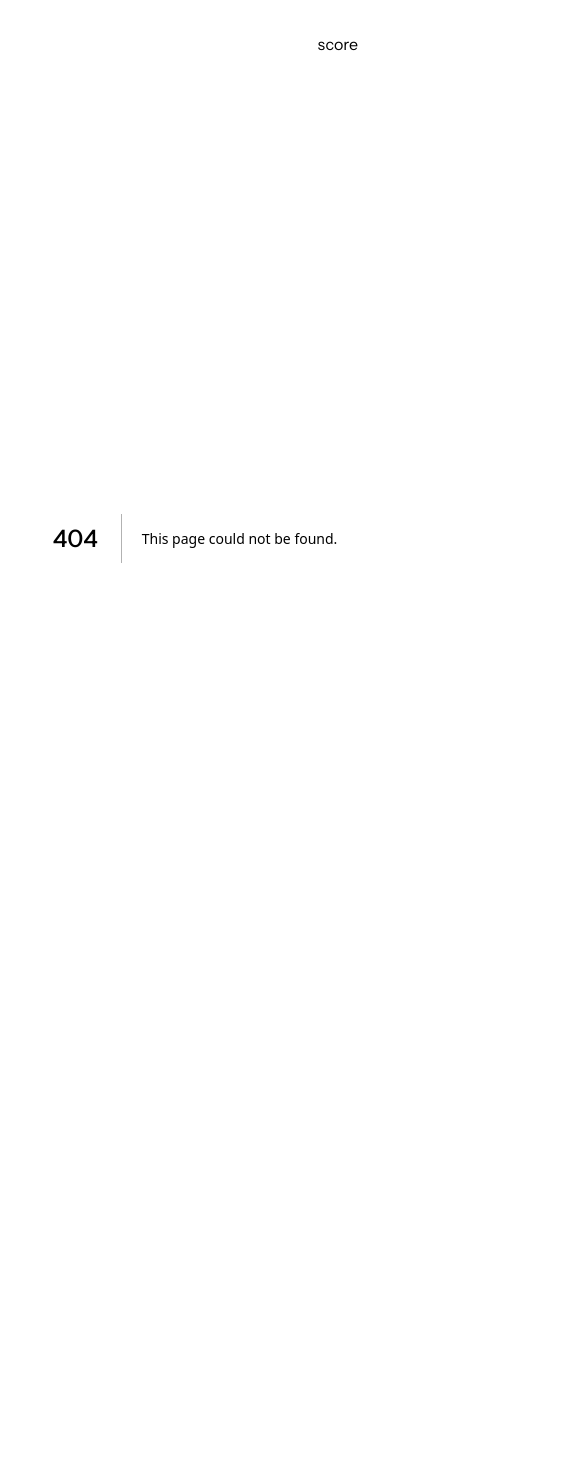
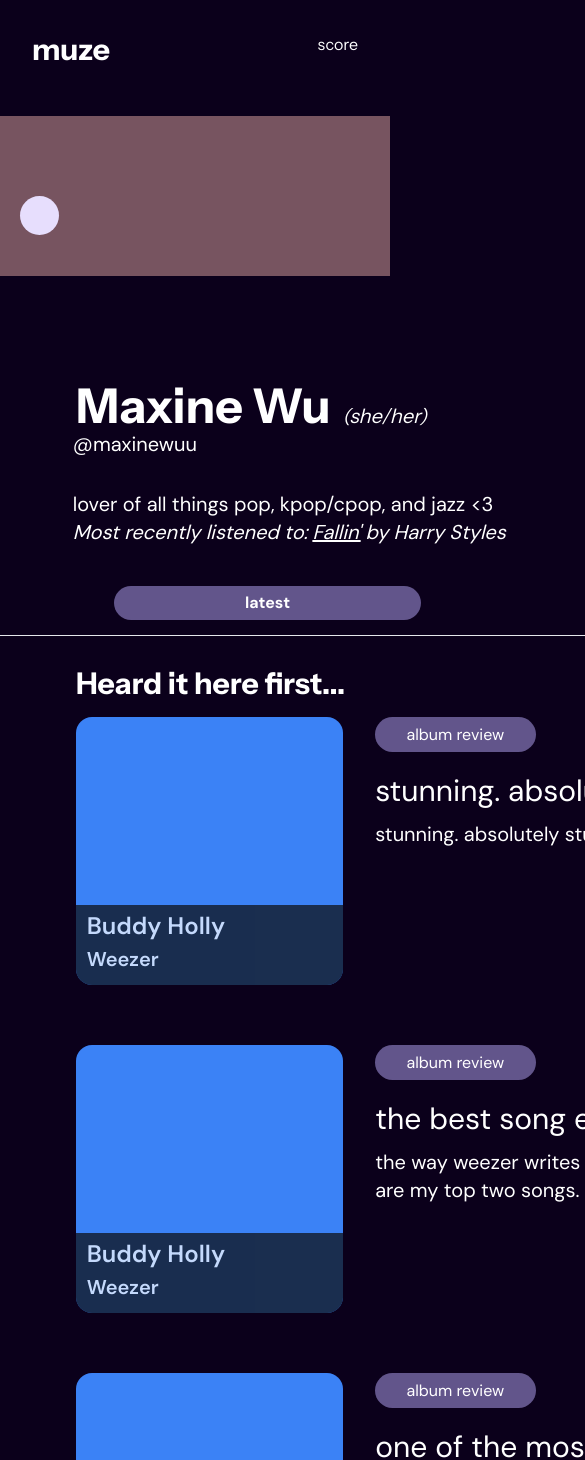
Before and after one commit to theamandawang/Muze, a Next.js app in the folder muze/: page /profile in a window 390 px wide. Before the commit this address had no page. Shown: the top 1460 px of the page, 585 px wide, since content can reach past the window. Before the commit the page ends 960 px from the top, so only its background shows below. Built offline with nearby package versions, Linux system fonts and the light colour scheme.

Commit message:
feat: barebones profile done, need to implement responsive design units

```diff
--- a/muze/next.config.ts
+++ b/muze/next.config.ts
@@ -6,7 +6,7 @@ const nextConfig: NextConfig = {
     return [
       {
         source: '/',
-        destination: '/dashboard',
+        destination: '/profile',
         permanent: false
       }
     ]
--- /dev/null
+++ b/muze/src/app/profile/page.tsx
@@ -0,0 +1,88 @@
+import AlbumArt from "@/components/album_art/album_art"
+
+export default function Profile(){
+    return (
+        <div>
+            <div className="relative bg-secondary h-[10rem]">
+                <div className="absolute aspect-square rounded-full bg-tertiary top-[50%] left-[5%] w-[10%]"></div>
+            </div>
+            <div className="grid grid-flow-row auto-rows-max mb-[15%]">
+                <div className="px-[5%] mt-[7%]">
+                    <h1 className="text-5xl font-bold">Maxine Wu
+                        <span className="text-xl italic px-3 font-normal">(she/her)</span>
+                    </h1>
+                </div>
+                <div className="px-[4%]">
+                        <p className="text-xl px-3 font-normal">@maxinewuu</p>
+                </div>
+                <div className="px-[4%] py-[2rem]">
+                        <p className="text-xl px-3 font-normal">lover of all things pop, kpop/cpop, and jazz &lt;3</p>
+                        <p className="text-xl px-3 italic">Most recently listened to:
+                            <span className="underline px-[0.3rem]">Fallin'</span>
+                            by Harry Styles
+                        </p>
+                </div>
+                <div>
+                    <div className="grid grid-cols grid-cols-[1fr_1fr_1fr] px-[5%] gap-x-[8%] mb-[1%]">
+                        <div className="justify-self-center bg-primary rounded-full mt-[2%] w-[80%] py-[1.25%] text-center">
+                            <span className="font-bold">latest</span>
+                        </div>
+                        <div className="justify-self-center bg-primary rounded-full mt-[2%] w-[80%] py-[1.25%] text-center">
+                            <span>reviews</span>
+                        </div>
+                        <div className="justify-self-center bg-primary rounded-full mt-[2%] w-[80%] py-[1.25%] text-center">
+                            <span>concerts</span>
+                        </div>
+                    </div>
+                </div>
+                <hr className="w-[95rem] justify-self-center"/>
+                <div className="px-[5%] mt-[2%]">
+                    <h1 className="text-3xl font-bold">Heard it here first...</h1>
+                </div>
+                <div className="grid grid-cols grid-cols-[1fr_4fr] px-[5%] gap-8 mt-[1%] mb-[3%]">
+                    <AlbumArt hasTitle={true} type="song"/>
+                    <div className="relative">
+                        <div className="static bg-primary rounded-full mb-[2%] w-[15%] py-[0.5%] text-center">
+                            <span>album review</span>
+                        </div>
+                        <h2 className="text-3xl">stunning. absolutely stunning. no words.</h2>
+                        <h2 className="text-xl pt-[1%]">stunning. absolutely stunning. no words.</h2>
+                    </div>
+                </div>
+                <div className="grid grid-cols grid-cols-[1fr_4fr] px-[5%] gap-8 mt-[1%] mb-[3%]">
+                    <AlbumArt hasTitle={true} type="song"/>
+                    <div className="relative">
+                        <div className="static bg-primary rounded-full mb-[2%] w-[15%] py-[0.5%] text-center">
+                            <span>album review</span>
+                        </div>
+                        <h2 className="text-3xl">the best song ever. on repeat all the time.</h2>
+                        <h2 className="text-xl pt-[1%]">the way weezer writes is unmatched. their lyricism on this
+                            album is top notch. buddy holly and the sweater song are my top two songs.</h2>
+                    </div>
+                </div>
+                <div className="grid grid-cols grid-cols-[1fr_4fr] px-[5%] gap-8 mt-[1%] mb-[3%]">
+                    <AlbumArt hasTitle={true} type="song"/>
+                    <div className="relative">
+                        <div className="static bg-primary rounded-full mb-[2%] w-[15%] py-[0.5%] text-center">
+                            <span>album review</span>
+                        </div>
+                        <h2 className="text-3xl">one of the most powerful bridges, ever. </h2>
+                        <h2 className="text-xl pt-[1%]">so so so so so good. weezer does it again, and we're
+                            literally so obsessed. their vocals are always on point, they do not disappoint here.</h2>
+                    </div>
+                </div>
+                <div className="px-[5%] mt-[2%]">
+                    <h1 className="text-3xl font-bold">Currently obsessed with...</h1>
+                </div>
+                <div className="grid grid-cols-[1fr_1fr_1fr] px-[5%] gap-[8%] mt-[1%] mb-[3%]">
+                    <AlbumArt hasTitle={true} hasTypeSticker={true} type="album" />
+                    <AlbumArt hasTitle={true} hasTypeSticker={true} type="song" />
+                    <AlbumArt hasTitle={true} hasTypeSticker={true} type="album" />
+                    <AlbumArt hasTitle={true} hasTypeSticker={true} type="song" />
+                    <AlbumArt hasTitle={true} hasTypeSticker={true} type="album" />
+                    <AlbumArt hasTitle={true} hasTypeSticker={true} type="song" />
+                </div>
+            </div>
+        </div>
+    )
+}
--- a/muze/src/components/album_art/album_art.tsx
+++ b/muze/src/components/album_art/album_art.tsx
@@ -18,7 +18,7 @@ export default function AlbumArt({ hasTitle = false, hasProfileSticker = false,
                 <div className="absolute bg-primary rounded-xl text-center place-content-center h-[10%] w-[30%] top-[4%] right-[4%]">{type}</div>
             )}
             {hasTitle && (
-                <div className="absolute h-1/5 w-full bg-stone-950 bottom-0 rounded-b-2xl opacity-70">
+                <div className="absolute h-[5rem] w-full bg-stone-950 bottom-0 rounded-b-2xl opacity-70">
                     <h2 className="font-semibold ml-[4%] mt-[2%] text-2xl">Buddy Holly</h2>
                     <h2 className=" font-semibold ml-[4%] mt-[1%] text-xl">Weezer</h2>
                 </div>
```
